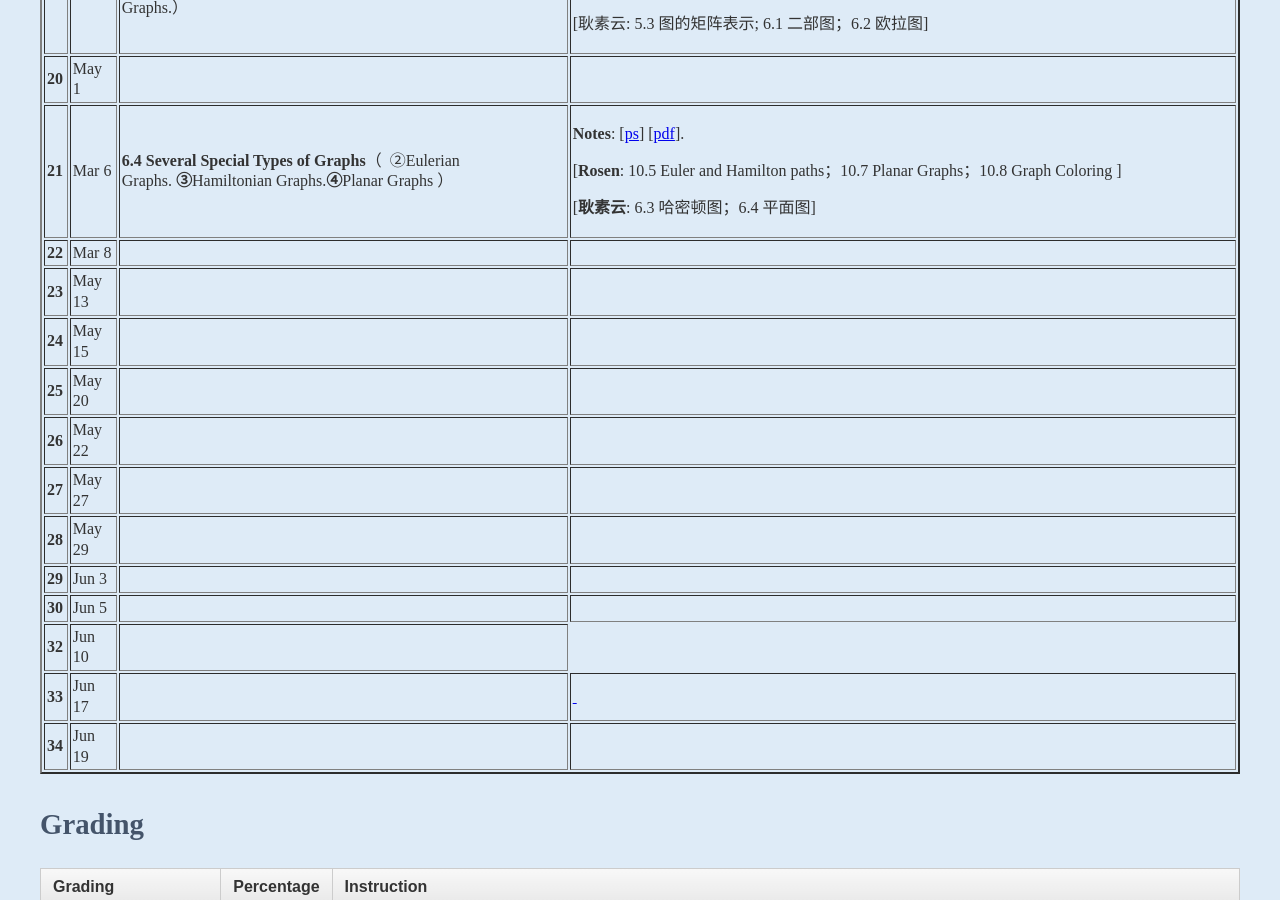
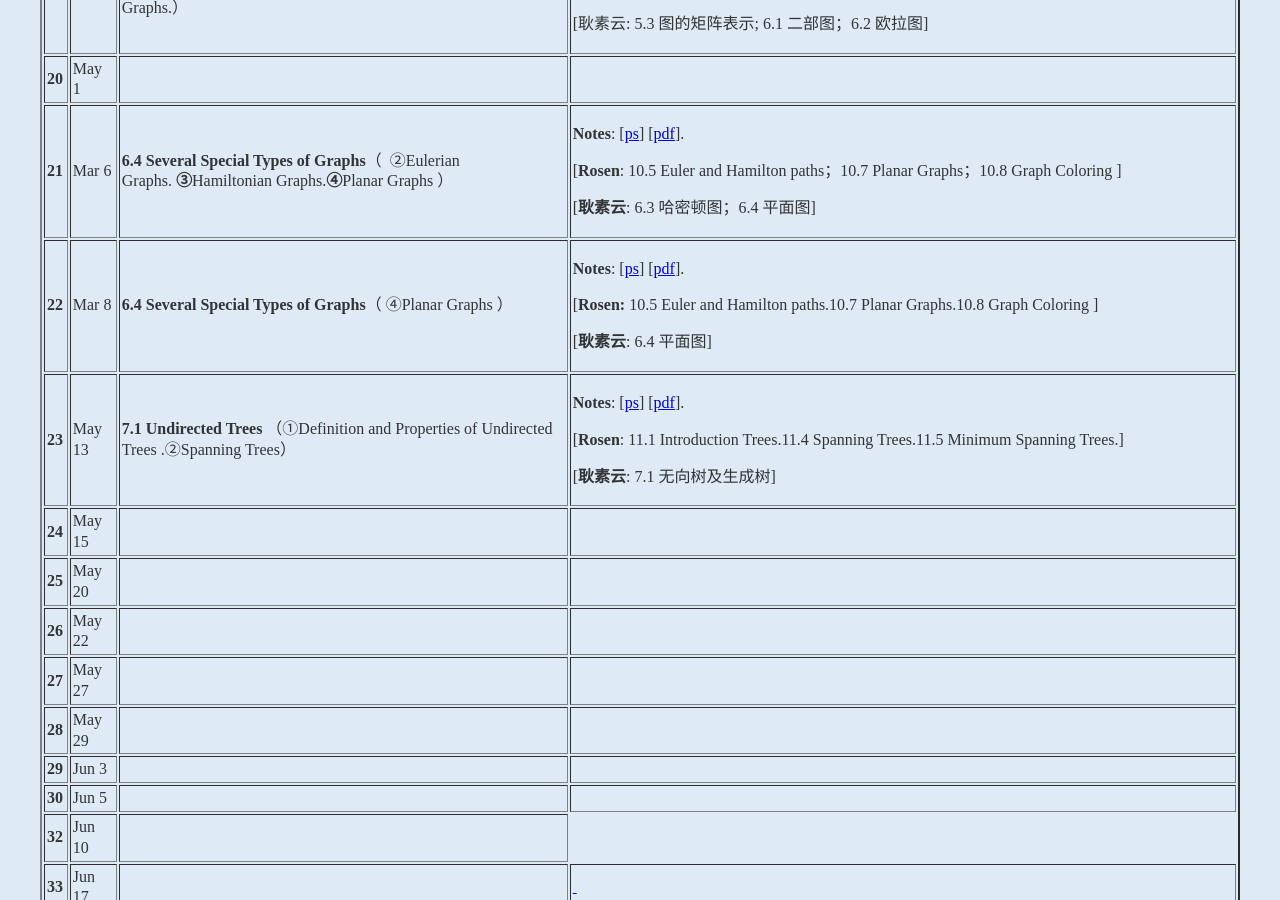
Before and after one commit to kejiwei/kejiwei.github.io, a Jekyll site: the page teaching/courses/dismath/index.html, which Jekyll copies as it is, in a window 1280 px wide and 900 px high, scrolled down 3677 px. Built offline with Jekyll 4.4.1, drawn with Linux system fonts in a browser that asks for light colours.

Commit message:
Add files via upload

```diff
--- a/teaching/courses/dismath/index.html
+++ b/teaching/courses/dismath/index.html
@@ -262,7 +262,7 @@
                 <td><b>21</b></td>
                 <td>Mar 6</td>
                 <td><strong>6.4 Several Special Types of Graphs</strong>（&nbsp; ②Eulerian Graphs.&nbsp;<strong>③</strong>Hamiltonian Graphs.<b>④</b>Planar Graphs ）</td>
-                <td><p><strong>Notes</strong>: [<a href="slides/lecture.ppsx">ps</a>] [<a href="slides/lecture.pdf">pdf</a>].&nbsp;</p>
+                <td><p><strong>Notes</strong>: [<a href="slides/CH6-Graphs(90-114).ppsx">ps</a>] [<a href="slides/CH6-Graphs(90-114).pdf">pdf</a>].&nbsp;</p>
                   <p>[<strong>Rosen</strong>: 10.5 Euler and Hamilton paths；10.7 Planar Graphs；10.8 Graph Coloring  ]</p>
                   <p>[<strong>耿素云</strong>: 6.3 哈密顿图；6.4 平面图] </p></td>
                 </tr>
@@ -271,18 +271,19 @@
                 <tr>
                 <td><b>22</b></td>
                 <td>Mar 8</td>
-                <td>&nbsp;</td>
-                <td>&nbsp;
-                 </td>
+                <td><strong>6.4 Several Special Types of Graphs</strong>（ ④Planar Graphs ）</td>
+                <td><p><strong>Notes</strong>: [<a href="slides/lecture.ppsx">ps</a>] [<a href="slides/lecture.pdf">pdf</a>].&nbsp;</p>
+                  <p>[<strong>Rosen:</strong> 10.5 Euler and Hamilton paths.10.7 Planar Graphs.10.8 Graph Coloring ]&nbsp;</p>
+                  <p>[<strong>耿素云</strong>: 6.4 平面图]</p></td>
                 </tr>
 
                 <tr>
                 <td><strong>23</strong></td>
                 <td>May 13</td>
-                <td>&nbsp;</td>
-                <td>&nbsp;
-
-                </td>
+                <td><strong>7.1 Undirected Trees</strong> （①Definition and Properties of Undirected Trees .②Spanning Trees）</td>
+                <td><p><strong>Notes</strong>: [<a href="slides/lecture.ppsx">ps</a>] [<a href="slides/lecture.pdf">pdf</a>].&nbsp;</p>
+                  <p>[<strong>Rosen</strong>: 11.1 Introduction Trees.11.4 Spanning Trees.11.5 Minimum Spanning Trees.]&nbsp;</p>
+                  <p>[<b>耿素云</b>: 7.1 无向树及生成树] </p></td>
                 </tr>
 
                 <tr>
```
